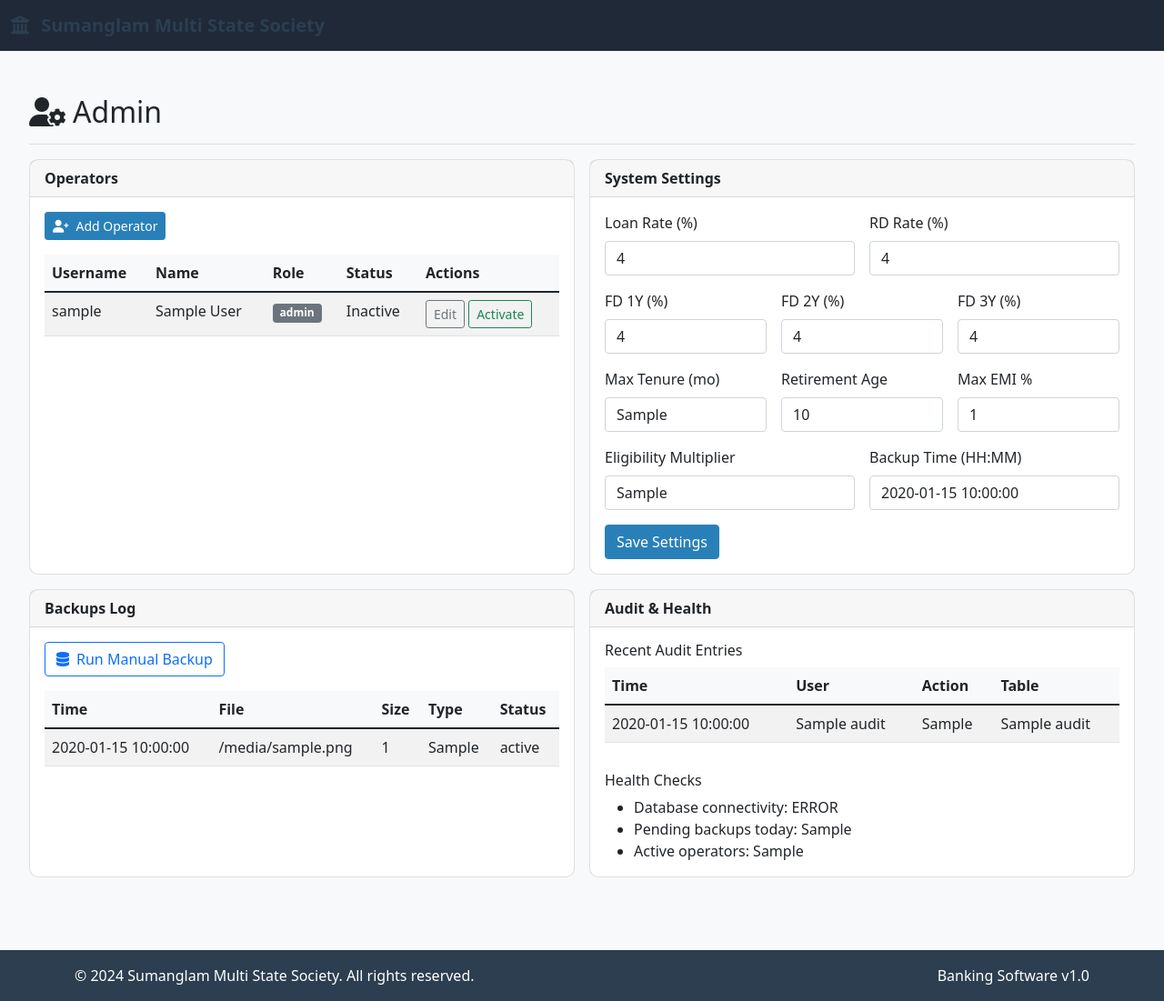
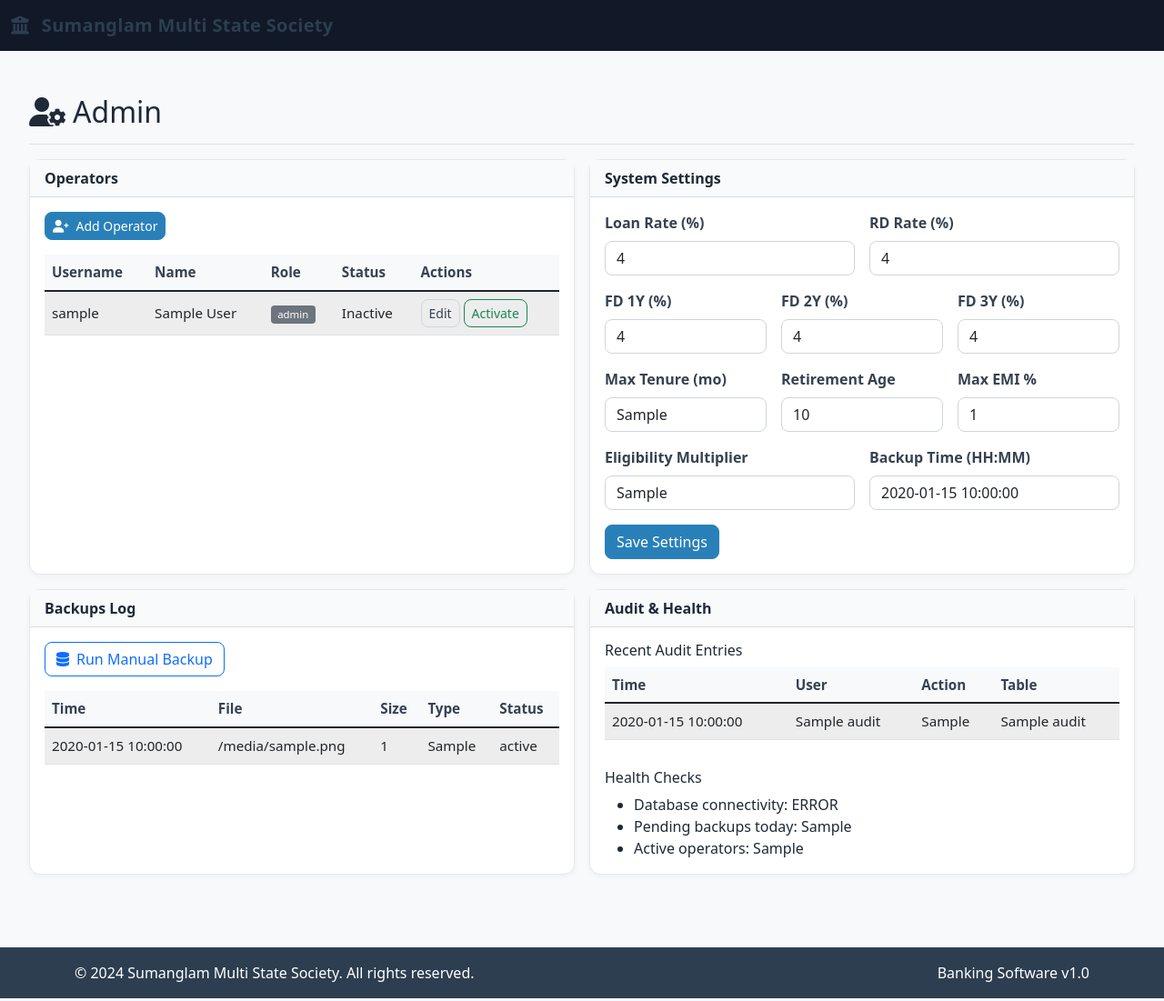
Before and after one commit to myloginishere/complete-banking-software, a Python web app: template templates/admin/index.html in a window 1280 px wide. Shown: the whole page at 91% size. Run offline with Jinja, Linux system fonts and the light colour scheme; the template is opened without the code that fills it: most values are stand-ins (such as "Sample title", 1, 10 or a date in 2020).

Commit message:
Enhance static/css/style.css with detailed styles for tables, forms, alerts, sidebar, and certificate preview helpers

```diff
--- a/static/css/style.css
+++ b/static/css/style.css
@@ -1,9 +1,66 @@
-/* Basic theme */
-body { background:#f7f9fb; }
-.navbar-dark.bg-dark { background:#1f2937 !important; }
-.card { border-radius:10px; }
-.card-stats { background:linear-gradient(135deg,#2563eb,#1d4ed8); color:#fff; }
+/* Global layout tweaks */
+html, body { height:100%; }
+body { background:#f7f9fb; color:#1f2937; }
+.container-fluid { max-width: 1400px; }
+
+/* Navbar */
+.navbar-dark.bg-dark { background:#111827 !important; }
+.navbar-brand { letter-spacing:.3px; }
+
+/* Cards */
+.card { border-radius:12px; border:1px solid #e5e7eb; box-shadow: 0 2px 6px rgba(17,24,39,.04); }
+.card-header { background:#f9fafb; font-weight:600; }
+.card-stats { background:linear-gradient(135deg,#2563eb,#1d4ed8); color:#fff; border:none; }
+.card-stats .card-body { padding:1.25rem 1rem; }
+
+/* Buttons */
+.btn { border-radius:8px; }
 .btn-primary { background:#1d4ed8; border-color:#1d4ed8; }
 .btn-primary:hover { background:#1e40af; border-color:#1e40af; }
-.table th { white-space:nowrap; }
-.footer { background:#111827; color:#9ca3af; }
+.btn-outline-secondary { color:#374151; border-color:#d1d5db; }
+.btn-outline-secondary:hover { background:#f3f4f6; border-color:#9ca3af; }
+
+/* Tables */
+.table { font-size:.95rem; }
+.table th { background:#f3f4f6; color:#374151; font-weight:600; border-bottom:1px solid #e5e7eb; }
+.table td, .table th { vertical-align: middle; }
+.table-striped tbody tr:nth-of-type(odd) { background:#fafafa; }
+.table .badge { font-weight:500; }
+
+/* Forms */
+.form-label { font-weight:600; color:#374151; }
+.form-control, .form-select { border-radius:8px; border:1px solid #d1d5db; }
+.form-control:focus, .form-select:focus { border-color:#1d4ed8; box-shadow: 0 0 0 .2rem rgba(29,78,216,.15); }
+.form-text { color:#6b7280; }
+
+/* Alerts */
+.alert { border-radius:10px; border:1px solid #e5e7eb; }
+.alert-info { background:#eef2ff; color:#3730a3; border-color:#c7d2fe; }
+.alert-success { background:#ecfdf5; color:#065f46; border-color:#a7f3d0; }
+.alert-warning { background:#fffbeb; color:#92400e; border-color:#fde68a; }
+.alert-danger { background:#fef2f2; color:#991b1b; border-color:#fecaca; }
+
+/* Sidebar */
+.sidebar { background:#111827; }
+.sidebar .nav-link { color:#e5e7eb; }
+.sidebar .nav-link:hover { background:#1f2937; }
+.sidebar .nav-link.active { background:#1d4ed8; color:#fff; }
+
+/* Footer */
+.footer { background:#0b1020; color:#9ca3af; }
+
+/* Certificates (PDF preview styling hint classes) */
+.cert-preview { background:#fff; border:1px dashed #d1d5db; padding:1rem; border-radius:8px; }
+.cert-heading { font-weight:700; font-size:1.1rem; }
+.cert-field { display:flex; justify-content:space-between; padding:.25rem 0; border-bottom:1px dotted #e5e7eb; }
+.cert-field label { color:#6b7280; }
+
+/* Utilities */
+.text-muted { color:#6b7280 !important; }
+.badge-info { background:#0ea5e9; }
+.badge-warning { background:#f59e0b; }
+.badge-danger { background:#ef4444; }
+
+/* Responsive fix for 5-card row on dashboard */
+@media (min-width: 768px){ .col-md-2-4 { flex:0 0 20%; max-width:20%; } }
+@media (max-width: 767.98px){ .col-md-2-4 { flex:0 0 50%; max-width:50%; margin-bottom:1rem; } }
```
